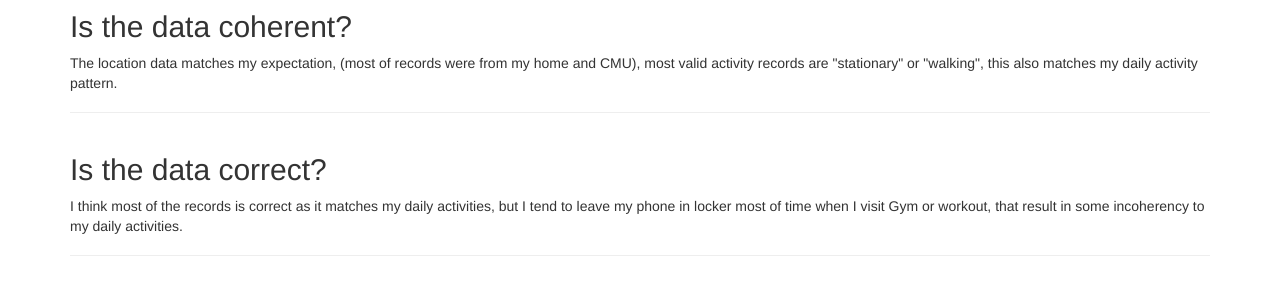
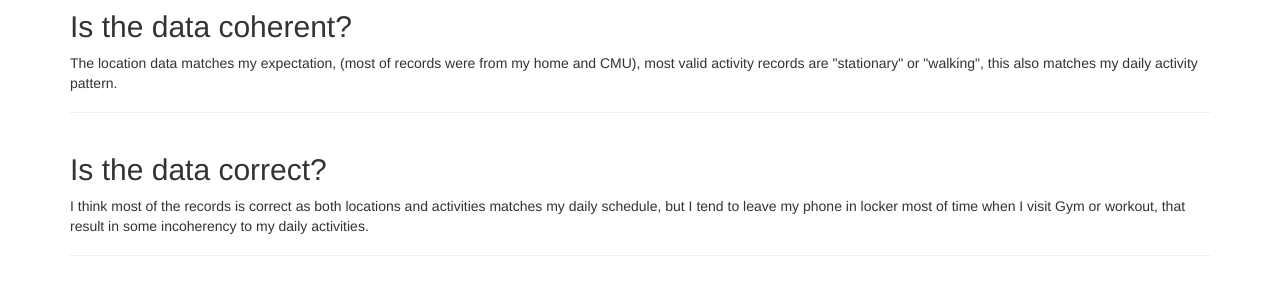
Before and after one commit to Vio8023/Byte4, a Flask app: page /quality in a window 1280 px wide. Shown: the part 443-743 px from the top of the page. Run offline with Flask 2, Linux system fonts and the light colour scheme; some libraries are stand-ins or nearby versions.

Commit message:
quality docs

```diff
--- a/templates/quality.html
+++ b/templates/quality.html
@@ -64,7 +64,7 @@
 
       <div class="page-header">
 	<h2>Is the data correct?</h2>
-	<p>I think most of the records is correct as it matches my daily activities, but I tend to leave my phone in locker most of time when I visit Gym or workout, that result in some incoherency to my daily activities.</p>
+	<p>I think most of the records is correct as both locations and activities matches my daily schedule, but I tend to leave my phone in locker most of time when I visit Gym or workout, that result in some incoherency to my daily activities.</p>
       </div>
 
     </div> <!-- /container -->
```
